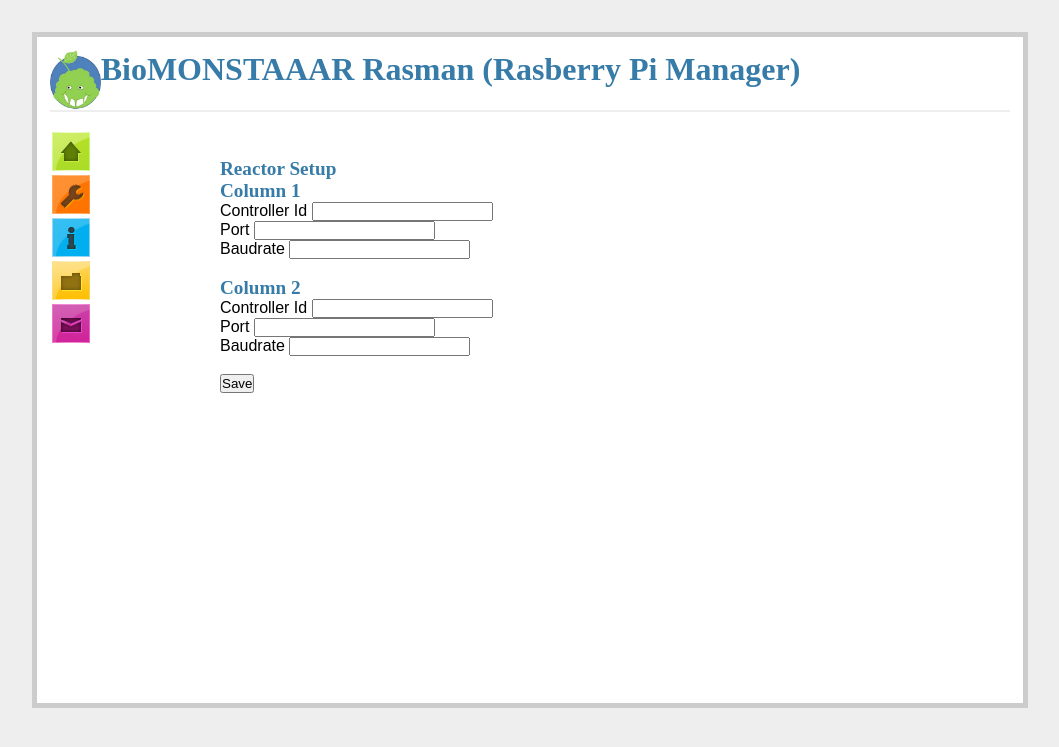
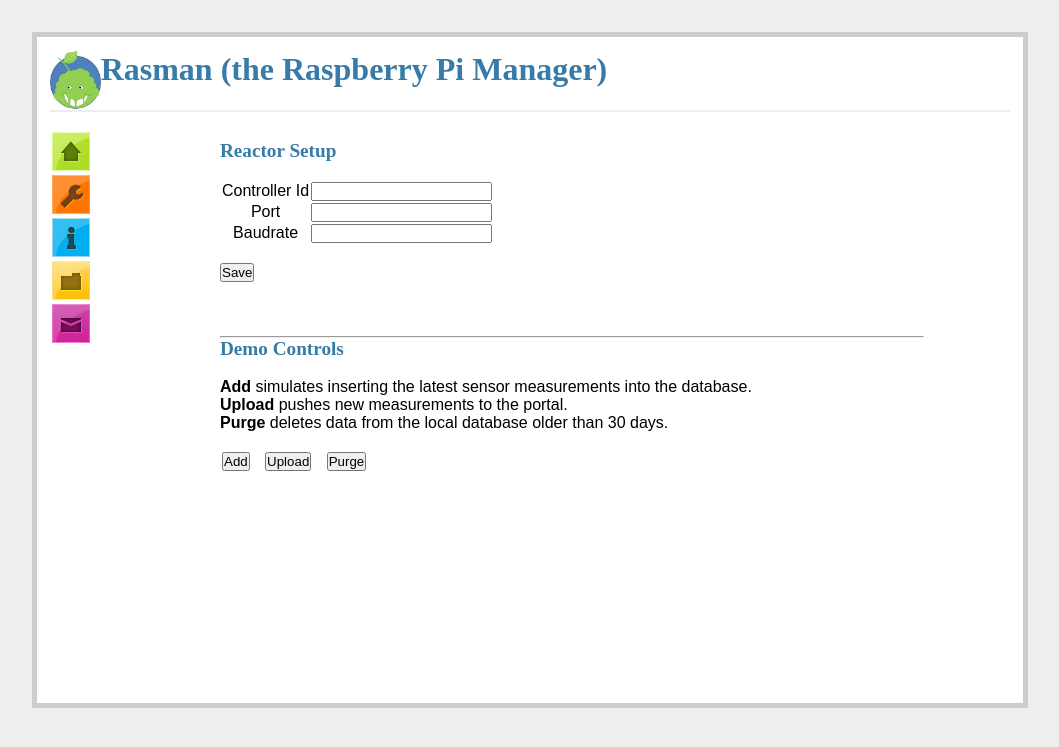
Before and after one commit to BioMONSTAAAR/reactor, a Python web app: template src/rasman/templates/setup.html in a window 1280 px wide. Shown: the top 747 px of the page, without its empty margins (110-1169 px from the left). Run offline with Jinja, Linux system fonts and the light colour scheme; the template is opened without the code that fills it, so the values that code supplies are empty.

Commit message:
Made UI enhancements.

```diff
--- a/src/rasman/templates/layout.html
+++ b/src/rasman/templates/layout.html
@@ -2,12 +2,12 @@
 {% autoescape true %}
 <html lang="en">
 <head>
-    <title>Rasman</title>
+    <title>Rasman : the Raspberry Pi Manager</title>
     <link rel=stylesheet type=text/css href="{{ url_for('static', filename='style.css') }}">
 </head>
 <div class=page>
     <div class=topbar>
-        <h1><img src="/static/images/monstaaar2.jpg" height="60" align="middle" alt="BioMONSTAAAR logo">BioMONSTAAAR Rasman (Rasberry Pi Manager)</h1>
+        <h1><img src="/static/images/monstaaar2.jpg" height="60" align="middle" alt="BioMONSTAAAR logo">Rasman (the Raspberry Pi Manager)</h1>
         {% if session['username'] %}
             <p align="right">Welcome {{ session['username'] }}! You can <a href="{{ url_for('logout') }}">sign out</a></p>
         {% else %}
@@ -47,14 +47,6 @@
             </ul>
         </div>
         <div class=content>
-            {% with messages = get_flashed_messages() %}
-              {% if messages %}
-                {% for message in messages %}
-                  <p>{{ message }}</p>
-                {% endfor %}
-              {% endif %}
-            {% endwith %}
-            <br/>
             {% block body %}{% endblock %}
         </div>
     </div>
--- a/src/rasman/templates/recentdata.html
+++ b/src/rasman/templates/recentdata.html
@@ -10,11 +10,13 @@
     <tr>
         <th>Timestamp</th>
         <th>Data</th>
+        <th>Uploaded</th>
     </tr>
     {% for row in measurements %}
     <tr>
         <td>{{ row[0] }}</td>
         <td>{{ row[2] }}</td>
+        <td>{{ row[3] }}</td>
     </tr>
     {% endfor %}
 </table>
--- a/src/rasman/templates/setup.html
+++ b/src/rasman/templates/setup.html
@@ -2,21 +2,49 @@
 {% block body %}
 
 <h2>Reactor Setup</h2>
-
-    <form action="" method="post">
-        <h2>Column 1</h2>
-        <p>Controller Id <input type=text name=controllerId>
-        <p>Port <input type=text name=port>
-        <p>Baudrate <input type=text name=baudrate>
-
-        <br/><br/>
-        <h2>Column 2</h2>
-        <p>Controller Id <input type=text name=controllerId>
-        <p>Port <input type=text name=port>
-        <p>Baudrate <input type=text name=baudrate>
-
-        <br/><br/>
+<br/>
+    <form onsubmit="alert('Save is not yet implemented'); return false;" >
+        <table>
+            <tr>
+                <td>Controller Id</td><td><input type=text name=controllerId></td>
+            </tr>
+            <tr>
+                <td>Port</td><td><input type=text name=port></td>
+            </tr>
+            <tr>
+                <td>Baudrate</td><td><input type=text name=baudrate></td>
+            </tr>
+        </table>
+        <br/>
         <p><input type=submit value=Save>
     </form>
+    <br/><br/><br/><hr/>
+
+    <h2>Demo Controls</h2>
+    <br/>
+    <p><b>Add</b> simulates inserting the latest sensor measurements into the database.</p>
+    <p><b>Upload</b> pushes new measurements to the portal.</p>
+    <p><b>Purge</b> deletes data from the local database older than 30 days.</p>
+    </br>
+    <table>
+        <tr>
+            <td><form action="/api/addmeas" method="get">
+                    <input type="submit" value="Add">&nbsp;&nbsp;&nbsp;
+                </form>
+            </td>
+            <td><form action="/api/upload" method="get">
+                    <input type="submit" value="Upload">&nbsp;&nbsp;&nbsp;
+                </form>
+            </td>
+            <td><form action="/api/purge" method="get">
+                    <input type="submit" value="Purge">
+                </form>
+            </td>
+        </tr>
+    </table>
+    <br/>
+    {% for message in get_flashed_messages() %}
+        <div class=flash>{{ message }}</div>
+    {% endfor %}
 
 {% endblock %}
```
Also changed, not shown: src/rasman/templates/index.html (+7 -1 lines), src/rasman/templates/status.html (+14 -2 lines).
